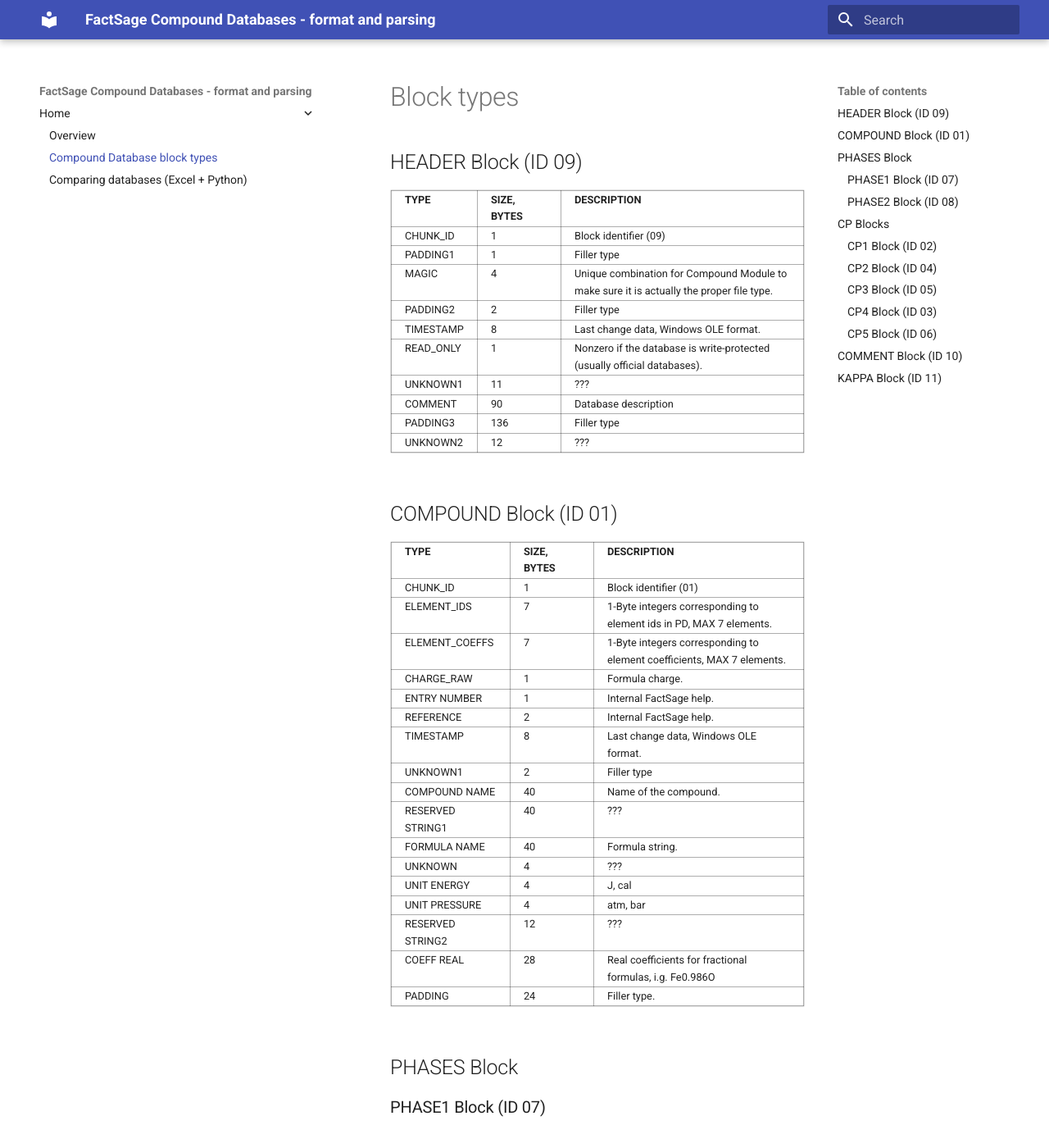
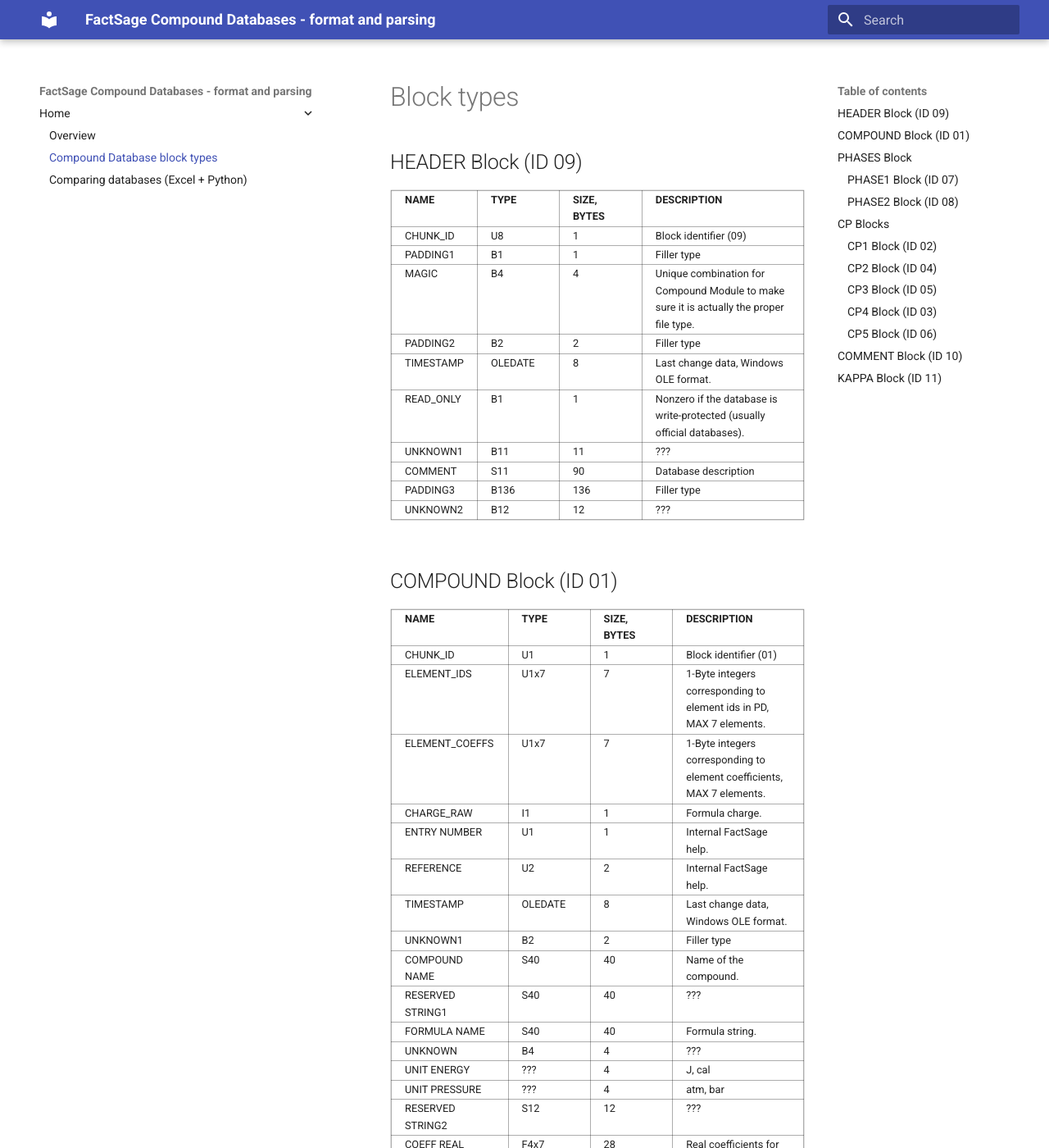
Before and after one commit to evnekdev/factsage-compound-docs, an MkDocs documentation site: the page built from docs/block-types.md, in a window 1280 px wide and 1400 px high. Shown: the whole window at 82% size. Built offline with MkDocs 1.6.1 and Material for MkDocs 9.7.7, drawn with Linux system fonts in a browser that asks for light colours.

Commit message:
Update block-types.md

```diff
--- a/docs/block-types.md
+++ b/docs/block-types.md
@@ -2,40 +2,40 @@
 
 ## HEADER Block (ID 09)
 
-| **TYPE** | **SIZE, BYTES** | **DESCRIPTION** |
-|---|---|---|
-| CHUNK_ID         | 1  | Block identifier (09)                                                    |
-| PADDING1         | 1  | Filler type                                                              |
-| MAGIC            | 4  | Unique combination for Compound Module to make sure it is actually the proper file type. |
-| PADDING2         | 2  | Filler type                                                              |
-| TIMESTAMP        | 8  | Last change data, Windows OLE format.                                    |
-| READ_ONLY        | 1  | Nonzero if the database is write-protected (usually official databases). |
-| UNKNOWN1         | 11 | ???                                                                    |
-| COMMENT          | 90 | Database description                                                   |
-| PADDING3         | 136| Filler type                                                            |
-| UNKNOWN2         | 12 | ???                                                                    |
+| **NAME** | **TYPE** | **SIZE, BYTES** | **DESCRIPTION** |
+|---|---|---|---|
+| CHUNK_ID         | U8      | 1  | Block identifier (09)                                                    |
+| PADDING1         | B1      | 1  | Filler type                                                              |
+| MAGIC            | B4      | 4  | Unique combination for Compound Module to make sure it is actually the proper file type. |
+| PADDING2         | B2      | 2  | Filler type                                                              |
+| TIMESTAMP        | OLEDATE | 8  | Last change data, Windows OLE format.                                    |
+| READ_ONLY        | B1      | 1  | Nonzero if the database is write-protected (usually official databases). |
+| UNKNOWN1         | B11     | 11 | ???                                                                    |
+| COMMENT          | S11     | 90 | Database description                                                   |
+| PADDING3         | B136    | 136| Filler type                                                            |
+| UNKNOWN2         | B12     | 12 | ???                                                                    |
 
 ## COMPOUND Block (ID 01)
 
-| **TYPE** | **SIZE, BYTES** | **DESCRIPTION** |
-|---|---|---|
-| CHUNK_ID         | 1  | Block identifier (01) |
-| ELEMENT_IDS      | 7  | 1-Byte integers corresponding to element ids in PD, MAX 7 elements.    |
-| ELEMENT_COEFFS   | 7  | 1-Byte integers corresponding to element coefficients, MAX 7 elements. |
-| CHARGE_RAW       | 1  | Formula charge.                                                        |
-| ENTRY NUMBER     | 1  | Internal FactSage help.                                                |
-| REFERENCE        | 2  | Internal FactSage help.                                                |
-| TIMESTAMP        | 8  | Last change data, Windows OLE format.                                  |
-| UNKNOWN1         | 2  | Filler type                                                            |
-| COMPOUND NAME    | 40 | Name of the compound.                                                  |
-| RESERVED STRING1 | 40 | ???                                                                    |
-| FORMULA NAME     | 40 | Formula string.                                                        |
-| UNKNOWN          | 4  | ???                                                                    |
-| UNIT ENERGY      | 4  | J, cal                                                                 |
-| UNIT PRESSURE    | 4  | atm, bar                                                               |
-| RESERVED STRING2 | 12 | ???                                                                    |
-| COEFF REAL       | 28 | Real coefficients for fractional formulas, i.g. Fe0.986O               |
-| PADDING          | 24 | Filler type.                                                           |
+| **NAME** | **TYPE** | **SIZE, BYTES** | **DESCRIPTION** |
+|---|---|---|---|
+| CHUNK_ID         | U1      | 1  | Block identifier (01) |
+| ELEMENT_IDS      | U1x7    | 7  | 1-Byte integers corresponding to element ids in PD, MAX 7 elements.    |
+| ELEMENT_COEFFS   | U1x7    | 7  | 1-Byte integers corresponding to element coefficients, MAX 7 elements. |
+| CHARGE_RAW       | I1      | 1  | Formula charge.                                                        |
+| ENTRY NUMBER     | U1      | 1  | Internal FactSage help.                                                |
+| REFERENCE        | U2      | 2  | Internal FactSage help.                                                |
+| TIMESTAMP        | OLEDATE | 8  | Last change data, Windows OLE format.                                  |
+| UNKNOWN1         | B2      | 2  | Filler type                                                            |
+| COMPOUND NAME    | S40     | 40 | Name of the compound.                                                  |
+| RESERVED STRING1 | S40     | 40 | ???                                                                    |
+| FORMULA NAME     | S40     | 40 | Formula string.                                                        |
+| UNKNOWN          | B4      | 4  | ???                                                                    |
+| UNIT ENERGY      | ???     | 4  | J, cal                                                                 |
+| UNIT PRESSURE    | ???     | 4  | atm, bar                                                               |
+| RESERVED STRING2 | S12     | 12 | ???                                                                    |
+| COEFF REAL       | F4x7    | 28 | Real coefficients for fractional formulas, i.g. Fe0.986O               |
+| PADDING          | B24     | 24 | Filler type.                                                           |
 
 ## PHASES Block
 
```
